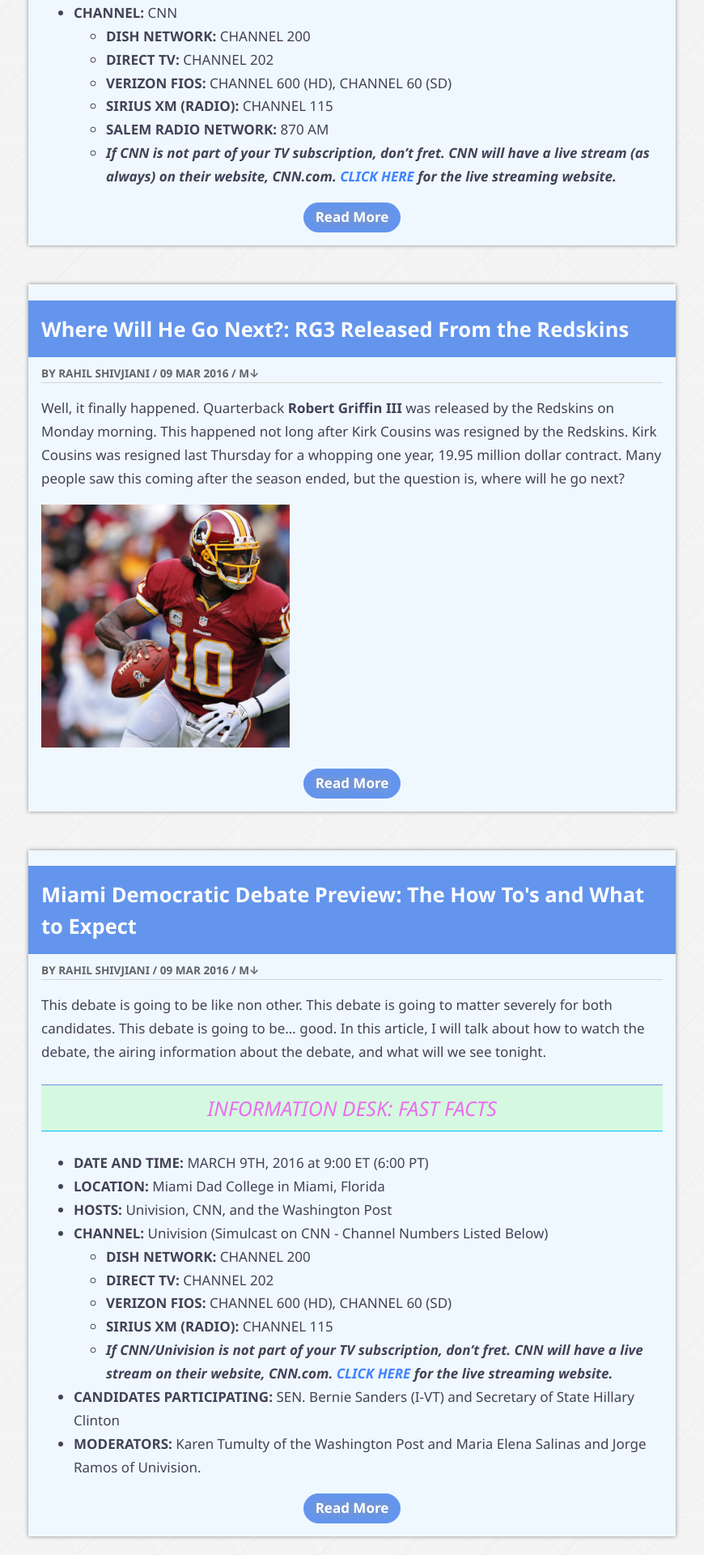
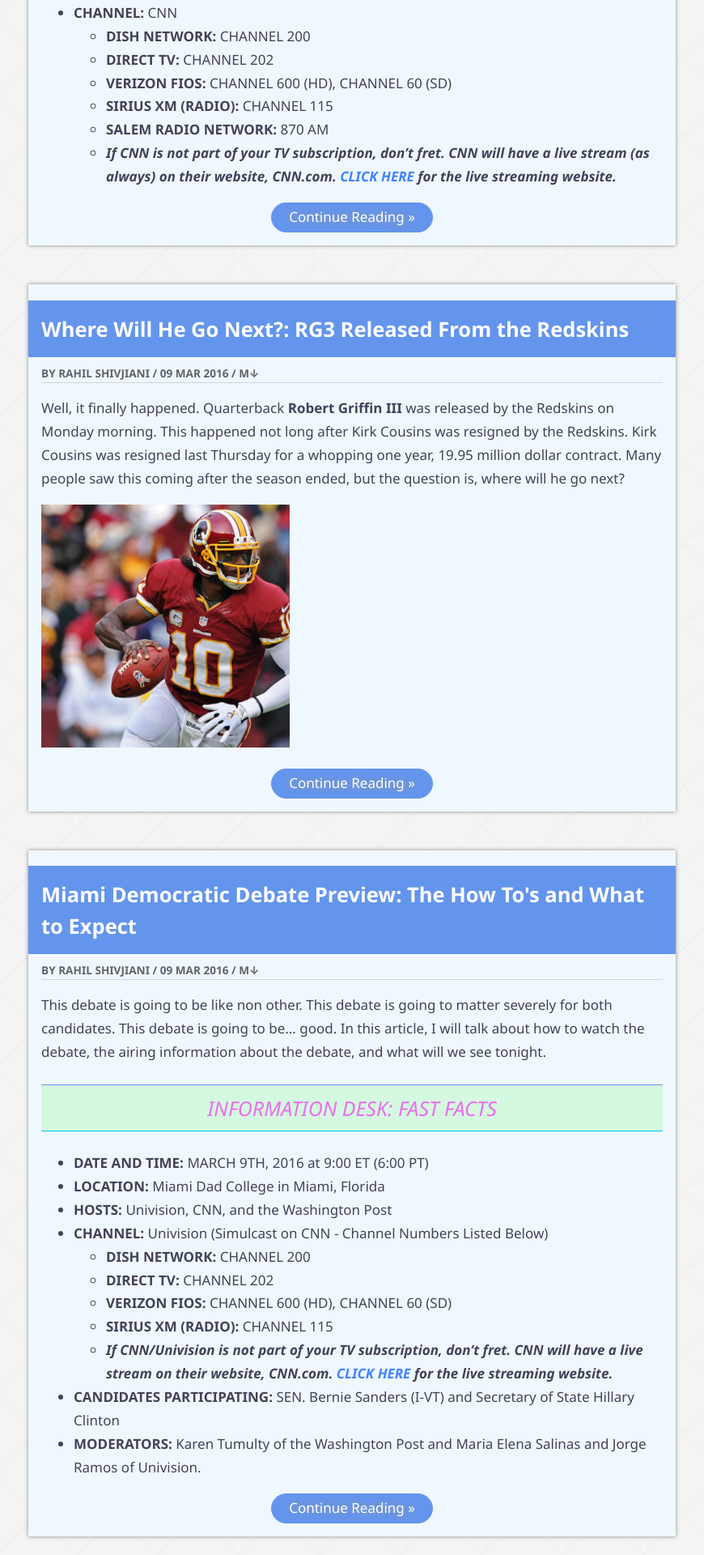
Before and after one commit to rshivjiani/rshivjiani.github.io, a Jekyll site: the page built from index.html, in a window 1280 px wide. Shown: the part 630-2550 px from the top of the page at 81% size, without its empty margins (205-1075 px from the left). Built offline with Jekyll 4.4.1, drawn with Linux system fonts in a browser that asks for light colours; the list of posts is cut into pages by our own code; some of the changed text lies outside the part shown.

Commit message:
Edited read more tag

```diff
--- a/index.html
+++ b/index.html
@@ -29,7 +29,7 @@
     </div>
 
     <div class="read-more">
-      <a href="{{ site.baseurl }}{{ post.url }}">Read More</a>
+      <a href="{{ site.baseurl }}{{ post.url }}">Continue Reading &raquo;</a>
     </div>
 
     {% comment %}
--- a/styles.css
+++ b/styles.css
@@ -145,14 +145,14 @@
 
 .read-more {
   display: block;
-    width: 7rem;
+  width: 12rem;
   margin: auto;
   padding: 0.2rem;
   border: 1px solid cornflowerblue;
   text-align: center;
   background: cornflowerblue;
   color: white;
-    font-weight: 600;
+  /* font-weight: 600; */
   border-radius: 30px;
 }
 
```
Lines whose indentation alone changed are shown as unchanged.
